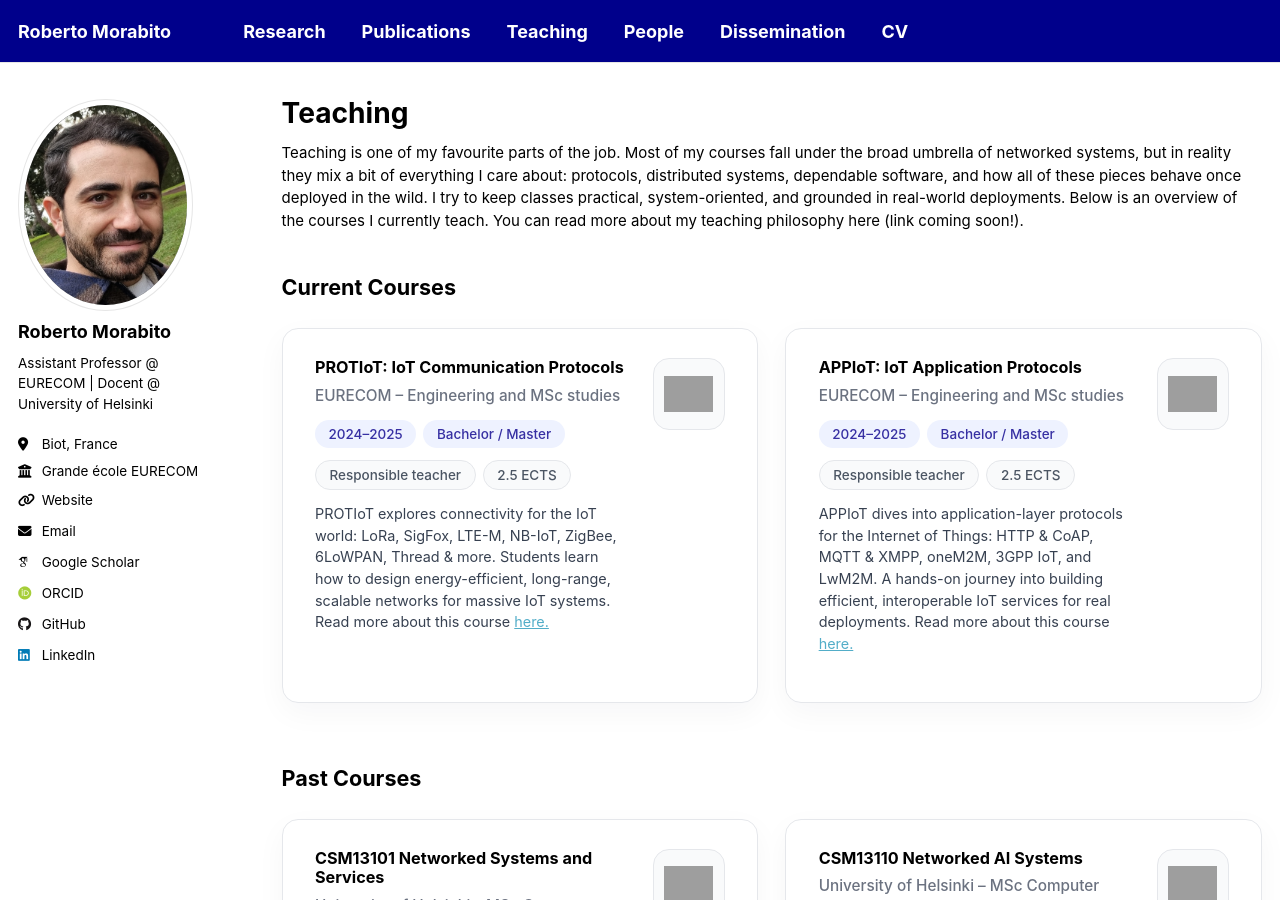
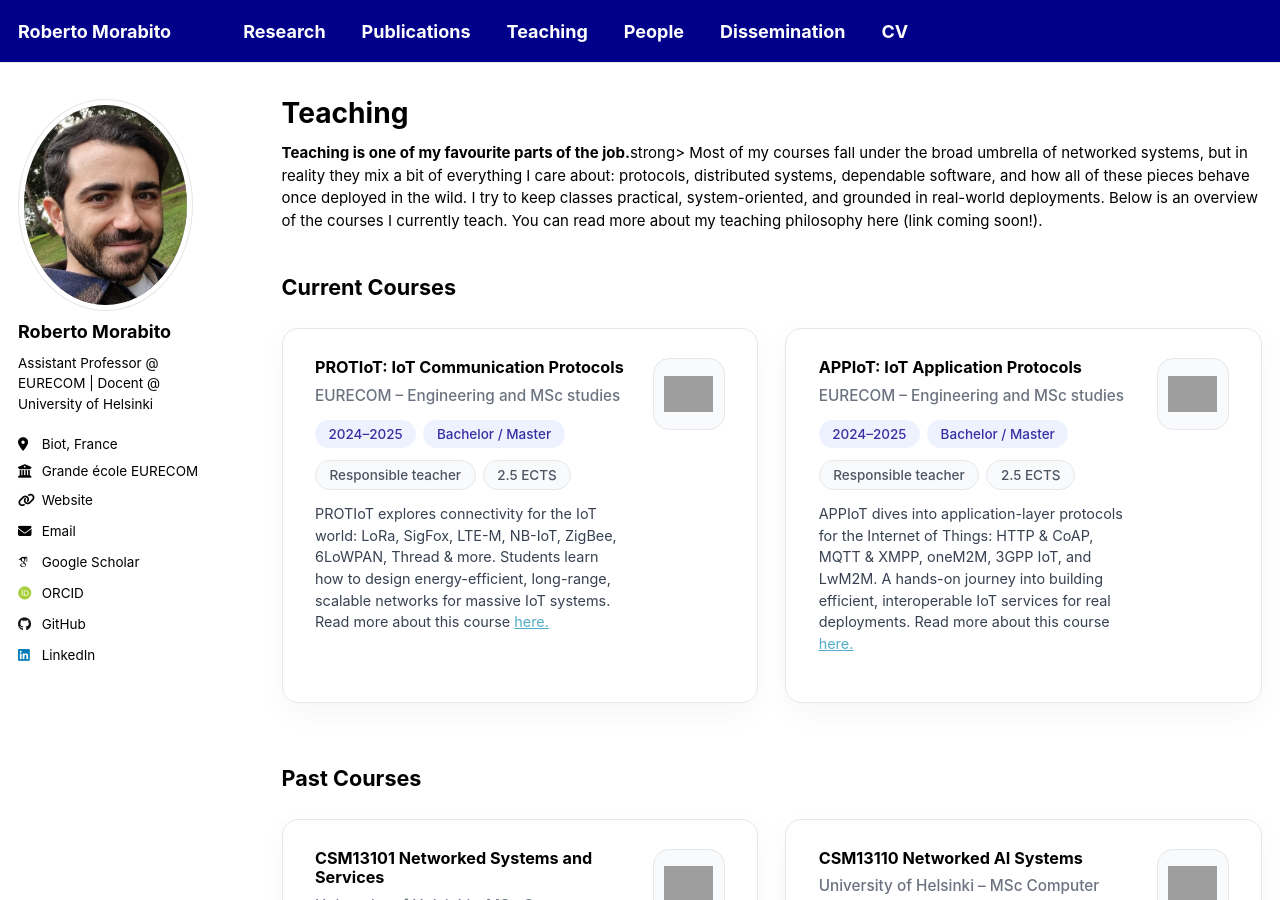
Before and after one commit to robertmora/robertmora.github.io, a Jekyll site: the page built from _pages/teaching.html, in a window 1280 px wide and 900 px high. Built offline with Jekyll 4.4.1, drawn with Linux system fonts in a browser that asks for light colours; some web fonts are replaced; a script that is not in the unit is left out; grey boxes are pictures that could not be loaded.

Commit message:
Update teaching.html

```diff
--- a/_pages/teaching.html
+++ b/_pages/teaching.html
@@ -133,7 +133,7 @@ author_profile: true
 <section class="teaching-section">
 
 <p class="teaching-intro">
-  Teaching is one of my favourite parts of the job. Most of my courses fall under the broad umbrella of networked systems, but in reality they mix a bit of everything I care about: protocols, distributed systems, dependable software, and how all of these pieces behave once deployed in the wild.
+  <strong>Teaching is one of my favourite parts of the job.</strong>strong> Most of my courses fall under the broad umbrella of networked systems, but in reality they mix a bit of everything I care about: protocols, distributed systems, dependable software, and how all of these pieces behave once deployed in the wild.
   I try to keep classes practical, system-oriented, and grounded in real-world deployments. Below is an overview of the courses I currently teach. You can read more about my teaching philosophy here (link coming soon!).
 </p>
 
```
